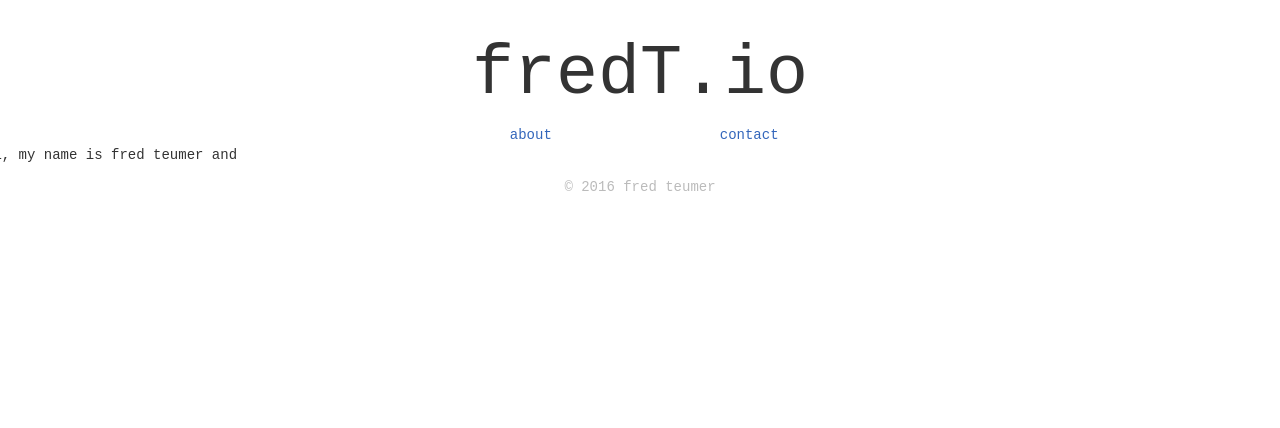
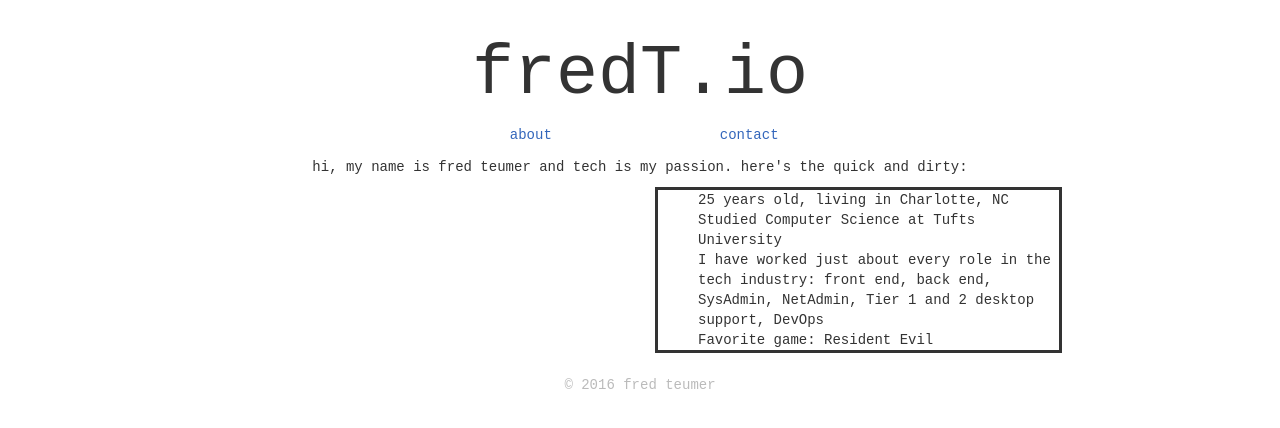
Before and after one commit to fredteumer/ftcom, a plain HTML site: page index.html in a window 1280 px wide. Both pictures are taken after a click on the link "about". Drawn offline with Linux system fonts and the light colour scheme.

Commit message:
modularized nav> added some about me stuff

```diff
--- a/css/main.css
+++ b/css/main.css
@@ -32,6 +32,22 @@ body{
   text-align: center;
 }
 
+#about_content{
+  padding-top: 12px;
+  text-align: center;
+
+}
+
+#about_content_head{
+
+}
+
+#about_content_list{
+  text-align: left;
+  border-style: solid;
+  list-style-type: none;
+}
+
 #social{
   display: inline;
 }
--- a/index.html
+++ b/index.html
@@ -20,7 +20,7 @@
   <body>
     <div id="title" class="row">
       <div class="col-md-4"></div>
-      <div class="col-md-4 hov" onclick="homeLoad()">fredT.io
+      <div class="col-md-4 hov" onclick="link('note')">fredT.io
       </div>
       <div class="col-md-4"></div>
     </div>
@@ -29,10 +29,10 @@
     <div id="links" class="row nav">
       <div class="col-md-4"></div>
       <div id="about" class="col-md-2">
-        <a onclick="aboutLoad()" class="lnk">about</a>
+        <a onclick="link('about')" class="lnk">about</a>
       </div>
       <div id="contact" class="col-md-2">
-        <a onclick="contactLoad()" class="lnk">contact</a>
+        <a onclick="link('contact')" class="lnk">contact</a>
       </div>
       <div class="col-md-4"></div>
     </div>
--- a/js/script.js
+++ b/js/script.js
@@ -2,33 +2,37 @@
 
 $(document).ready();
 
-function homeLoad(){
-  var note="\n      <div id=\"note\">tech, business, software, gaming." +
-    " nintendo hard.\n      </div>\n    ";
-  if($('#content').html() == note){}
+function link(lnk){
+  var content="";
+  if(lnk=="note"){
+    content="\n      <div id=\"note\">tech, business, software, gaming." +
+      " nintendo hard.\n      </div>\n    ";
+  }
+  else if(lnk=="about"){
+    content="<div id=\"about_content\"><p id=\"about_content_head\">hi, "+
+      "my name is fred teumer and tech is my passion. here's the quick "+
+      "and dirty:\n<div class=\"col-md-6\"></div><div class=\"col-md-4\""+
+      "id=\"about_content_list_container\"><ul id=\"about_content_list\">"+
+      "<li>25 years old, living in Charlotte, NC</li>"+
+      "<li>Studied Computer Science at Tufts University</li>"+
+      "<li>I have worked just about every role in the tech industry: front "+
+      "end, back end, SysAdmin, NetAdmin, Tier 1 and 2 desktop support, "+
+      "DevOps</li><li>Favorite game: Resident Evil</ul></div>"+
+      "<div class=\"col-md-2\"></div>"+
+      "</div>";
+  }
+  else if(lnk=="contact"){
+    content="<div id=\"contact_content\">contact me via email "+
+      "fredteumer@gmail.com</div>";
+  }
+  else{
+    console.log("something went wrong in linking. err001");
+  }
+
+  if($('#content').html() == content){}
   else{
     $('#content').fadeOut(function() {
-      $(this).html(note)
+      $(this).html(content)
     }).fadeIn();
   }
 }
-
-function aboutLoad(){
-  var about="<div id=\"about\">hi, my name is fred teumer and </div>";
-  if($('#content').html() == about){}
-  else{
-    $('#content').fadeOut(function() {
-      $(this).html(about)
-    }).fadeIn();
-  }
-}
-
-function contactLoad(){
-  var contact="<div id=\"contact_content\">contact me via email fredteumer@gmail.com</div>";
-  if($('#content').html() == contact){}
-  else{
-    $('#content').fadeOut(function() {
-      $(this).html(contact)
-    }).fadeIn();
-  }
-}
```
